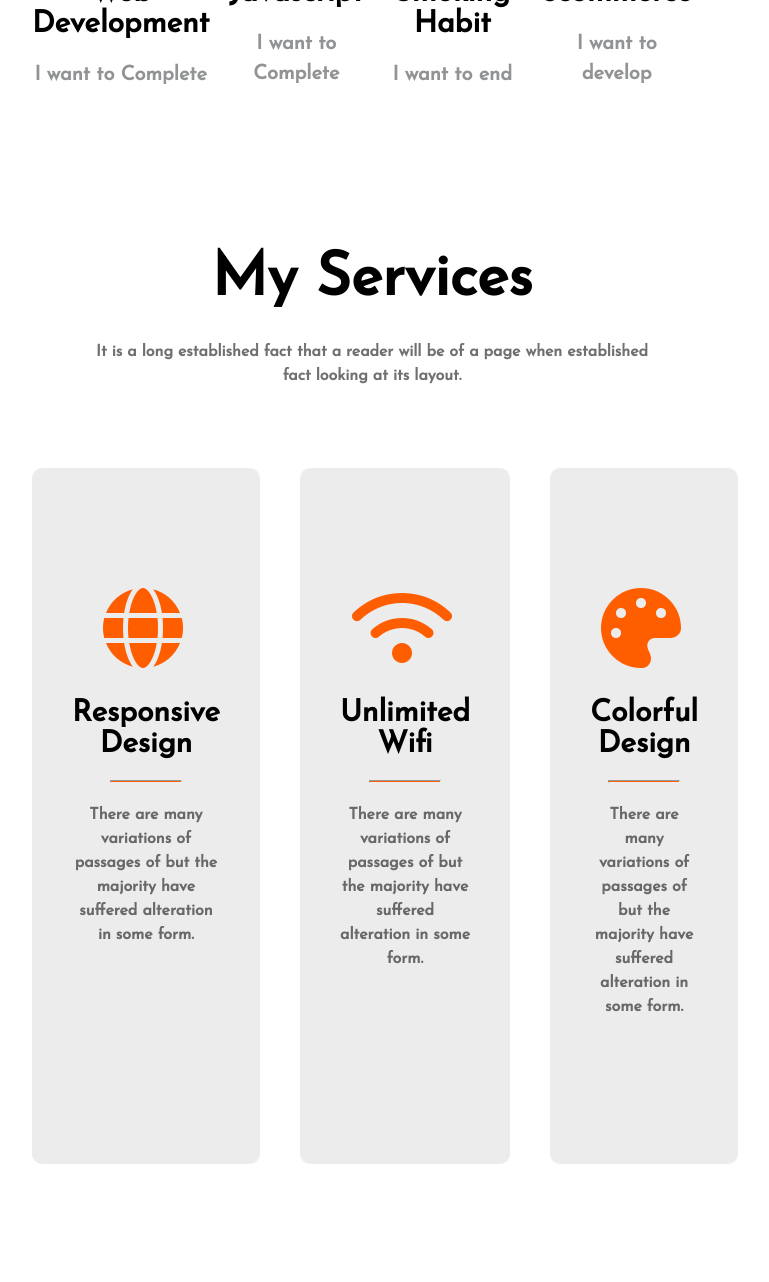
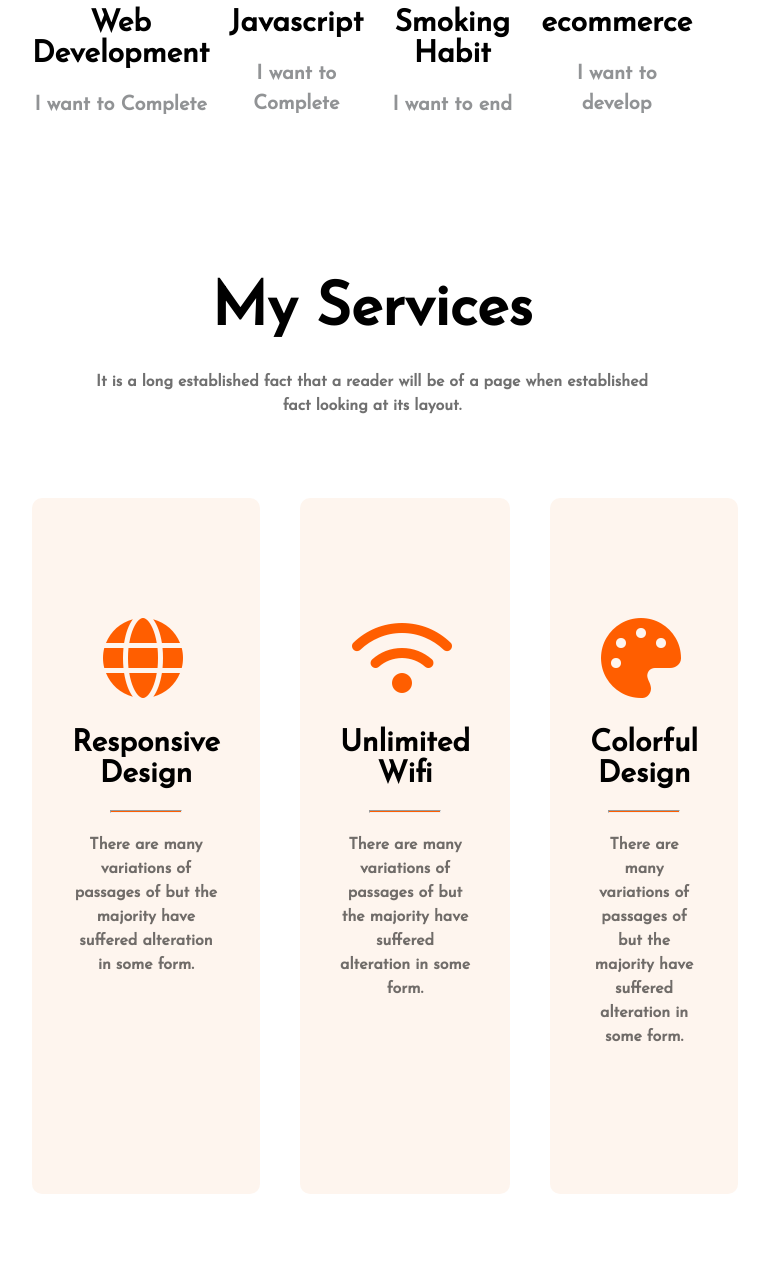
Before and after one commit to nish4d/Assignment_1, a plain HTML site: page index.html in a window 1280 px wide. Shown: the part 2306-3588 px from the top of the page, without its empty margins (268-1037 px from the left). Drawn offline with Linux system fonts and the light colour scheme.

Commit message:
style change

```diff
--- a/style.css
+++ b/style.css
@@ -98,7 +98,7 @@ li{
 .Plans-container{
     display: flex;
     justify-content: space-evenly;
-    margin-top: 60px;
+    margin-top: 90px;
 
 }
 .plans-sub-continer{
@@ -145,7 +145,7 @@ li{
 }
 .service-sub-continer{
     padding: 120px 40px;
-    background-color: rgba(0, 0, 0, 0.075);
+    background-color: rgba(241, 123, 26, 0.075);
     border-radius: 10px;
     text-align: center;
 }
@@ -249,7 +249,7 @@ li{
 
 }
 .email-input{
-    padding: 20px 55px 20px 10px;
+    padding: 20px 105px 20px 10px;
     font-size: 20px;
     border: 1px solid white;
     background-color: black;
```
